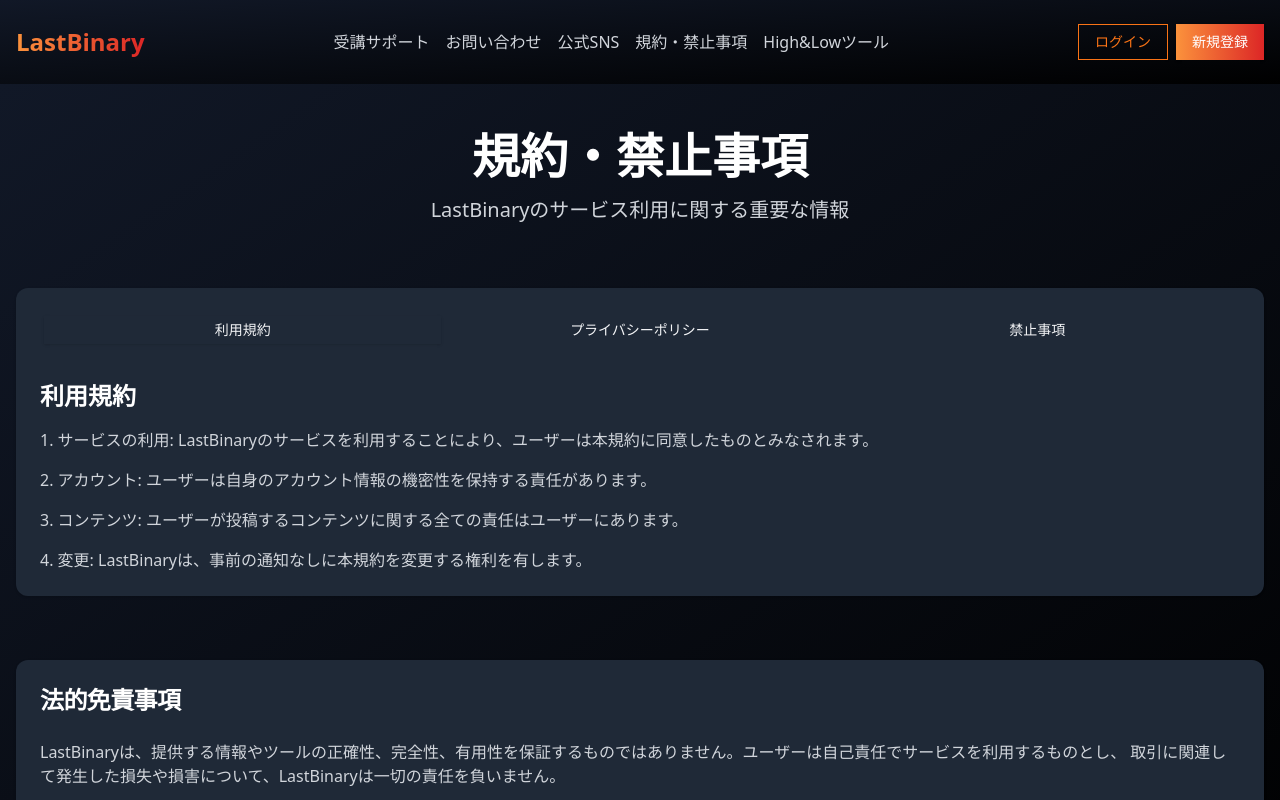
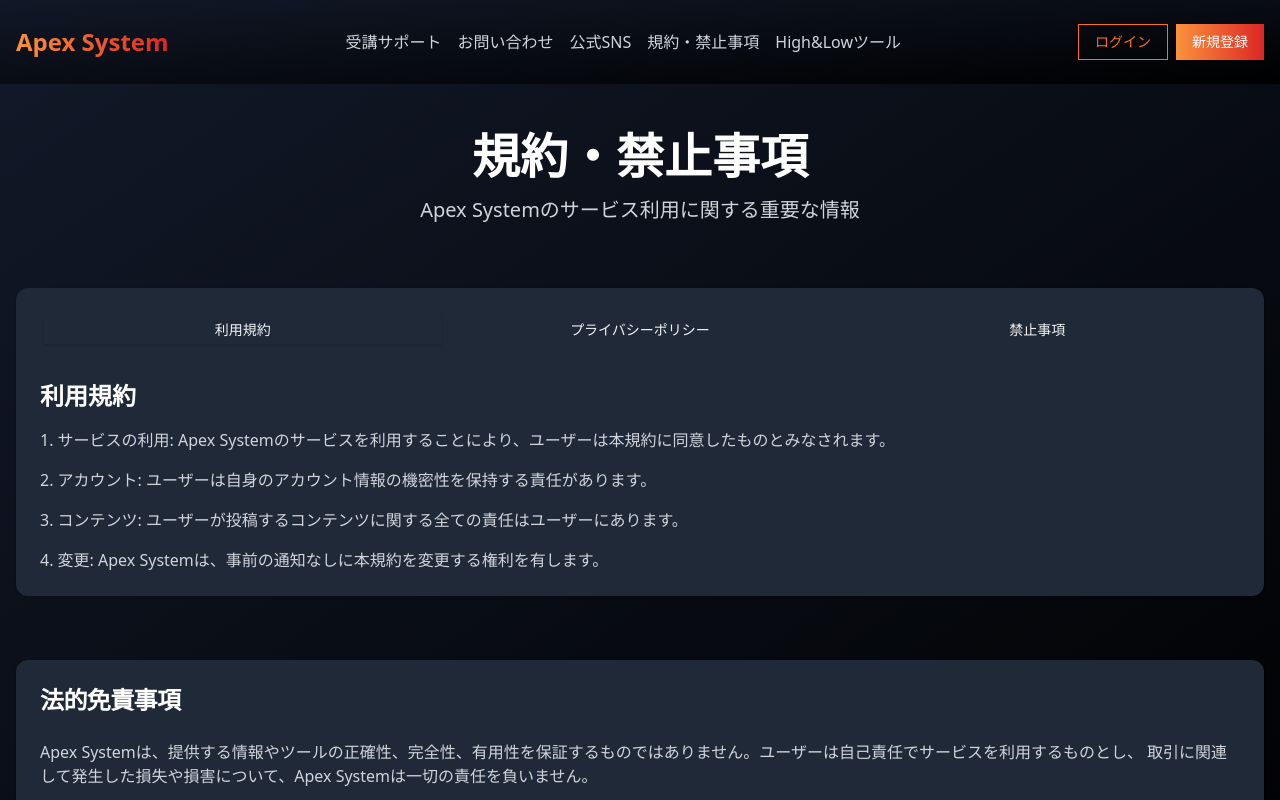
Before and after one commit to tsubokazu/apex-system-lp, a Next.js app: page /terms in a window 1280 px wide. Shown: the top 800 px of the page. Built offline with nearby package versions, Linux system fonts and the light colour scheme.

Commit message:
fix: Apex Systemに改名

```diff
--- a/app/(routes)/layout.tsx
+++ b/app/(routes)/layout.tsx
@@ -4,8 +4,8 @@
 import Footer from "@/components/layout/footer";
 
 export const metadata: Metadata = {
-  title: "Last Binary",
-  description: "Last Binary",
+  title: "Apex System",
+  description: "Apex System",
 };
 
 export default function RootLayout({
--- a/app/(routes)/login/page.tsx
+++ b/app/(routes)/login/page.tsx
@@ -32,7 +32,7 @@
         <Card className="bg-gray-800 border-none">
           <CardHeader className="text-center">
             <CardTitle className="text-3xl font-bold text-transparent bg-clip-text bg-gradient-to-r from-orange-400 to-red-600">
-              LastBinary
+              Apex System
             </CardTitle>
           </CardHeader>
           <CardContent>
--- a/app/(routes)/signup/page.tsx
+++ b/app/(routes)/signup/page.tsx
@@ -44,7 +44,7 @@
         <Card className="bg-gray-800 border-none">
           <CardHeader className="text-center">
             <CardTitle className="text-3xl font-bold text-transparent bg-clip-text bg-gradient-to-r from-orange-400 to-red-600">
-              LastBinary 新規登録
+              Apex System 新規登録
             </CardTitle>
           </CardHeader>
           <CardContent>
--- a/app/(routes)/sns/page.tsx
+++ b/app/(routes)/sns/page.tsx
@@ -11,25 +11,25 @@
     {
       name: "Twitter",
       icon: Twitter,
-      url: "https://twitter.com/lastbinary",
+      url: "https://twitter.com/Apex System",
       followers: "10.5K",
     },
     {
       name: "Facebook",
       icon: Facebook,
-      url: "https://facebook.com/lastbinary",
+      url: "https://facebook.com/Apex System",
       followers: "8.2K",
     },
     {
       name: "Instagram",
       icon: Instagram,
-      url: "https://instagram.com/lastbinary",
+      url: "https://instagram.com/Apex System",
       followers: "15.3K",
     },
     {
       name: "YouTube",
       icon: Youtube,
-      url: "https://youtube.com/lastbinary",
+      url: "https://youtube.com/Apex System",
       subscribers: "50.1K",
     },
   ];
--- a/app/(routes)/terms/page.tsx
+++ b/app/(routes)/terms/page.tsx
@@ -16,7 +16,7 @@
         >
           <h1 className="text-5xl font-bold mb-4 text-white">規約・禁止事項</h1>
           <p className="text-xl mb-8 text-gray-300">
-            LastBinaryのサービス利用に関する重要な情報
+            Apex Systemのサービス利用に関する重要な情報
           </p>
         </motion.section>
 
@@ -41,8 +41,8 @@
                     利用規約
                   </h2>
                   <p className="text-gray-300 mb-4">
-                    1. サービスの利用:
-                    LastBinaryのサービスを利用することにより、ユーザーは本規約に同意したものとみなされます。
+                    1. サービスの利用: Apex
+                    Systemのサービスを利用することにより、ユーザーは本規約に同意したものとみなされます。
                   </p>
                   <p className="text-gray-300 mb-4">
                     2. アカウント:
@@ -53,8 +53,8 @@
                     ユーザーが投稿するコンテンツに関する全ての責任はユーザーにあります。
                   </p>
                   <p className="text-gray-300">
-                    4. 変更:
-                    LastBinaryは、事前の通知なしに本規約を変更する権利を有します。
+                    4. 変更: Apex
+                    Systemは、事前の通知なしに本規約を変更する権利を有します。
                   </p>
                 </TabsContent>
                 <TabsContent value="privacy">
@@ -121,8 +121,10 @@
             </CardHeader>
             <CardContent>
               <p className="text-gray-300 mb-4">
-                LastBinaryは、提供する情報やツールの正確性、完全性、有用性を保証するものではありません。ユーザーは自己責任でサービスを利用するものとし、
-                取引に関連して発生した損失や損害について、LastBinaryは一切の責任を負いません。
+                Apex
+                Systemは、提供する情報やツールの正確性、完全性、有用性を保証するものではありません。ユーザーは自己責任でサービスを利用するものとし、
+                取引に関連して発生した損失や損害について、Apex
+                Systemは一切の責任を負いません。
               </p>
               <p className="text-gray-300">
                 バイナリーオプション取引には高いリスクが伴います。投資は自己資金の範囲内で行い、十分な知識と経験を積んだ上で慎重に判断してください。
--- a/app/(routes)/tools/page.tsx
+++ b/app/(routes)/tools/page.tsx
@@ -55,7 +55,7 @@
                   </h2>
                   <ol className="list-decimal list-inside text-gray-300 space-y-2">
                     <li>ツールをダウンロードしてインストール</li>
-                    <li>LastBinaryアカウントでログイン</li>
+                    <li>Apex Systemアカウントでログイン</li>
                     <li>取引プラットフォームと連携</li>
                     <li>好みに応じてツールをカスタマイズ</li>
                     <li>市場分析と取引シグナルを確認</li>
@@ -141,7 +141,7 @@
             ツールをダウンロード <Download className="ml-2" />
           </Button>
           <p className="mt-4 text-gray-300">
-            ※ダウンロードにはLastBinaryアカウントが必要です。
+            ※ダウンロードにはApex Systemアカウントが必要です。
           </p>
         </motion.section>
       </main>
--- a/components/layout/footer.tsx
+++ b/components/layout/footer.tsx
@@ -2,7 +2,7 @@
   return (
     <footer className="bg-gray-900 py-8">
       <div className="container mx-auto px-4 text-center text-gray-300">
-        <p>&copy; 2024 LastBinary. All rights reserved.</p>
+        <p>&copy; 2024 Apex System. All rights reserved.</p>
       </div>
     </footer>
   );
--- a/components/layout/header.tsx
+++ b/components/layout/header.tsx
@@ -16,7 +16,7 @@
           href="/"
           className="text-2xl font-bold text-transparent bg-clip-text bg-gradient-to-r from-orange-400 to-red-600"
         >
-          LastBinary
+          Apex System
         </Link>
         <div className="hidden md:flex space-x-4">
           <Link
--- a/components/pages/route/hero-section.tsx
+++ b/components/pages/route/hero-section.tsx
@@ -20,7 +20,7 @@
       <motion.section {...fadeInUp} className="w-full h-full">
         <div className="flex w-full h-full flex-col items-center justify-center text-center z-20 absolute top-0 left-0">
           <h1 className="text-5xl font-bold mb-4 text-white">
-            LastBinary{" "}
+            Apex System{" "}
             <span className="text-transparent bg-clip-text bg-gradient-to-r from-orange-400 to-red-600">
               コミュニティ
             </span>
--- a/package.json
+++ b/package.json
@@ -1,5 +1,5 @@
 {
-  "name": "lastbinary-hp",
+  "name": "apex-system-lp",
   "version": "0.1.0",
   "private": true,
   "scripts": {
```
Also changed, not shown: 1 other file (tests, documents, lock files or other folders).
